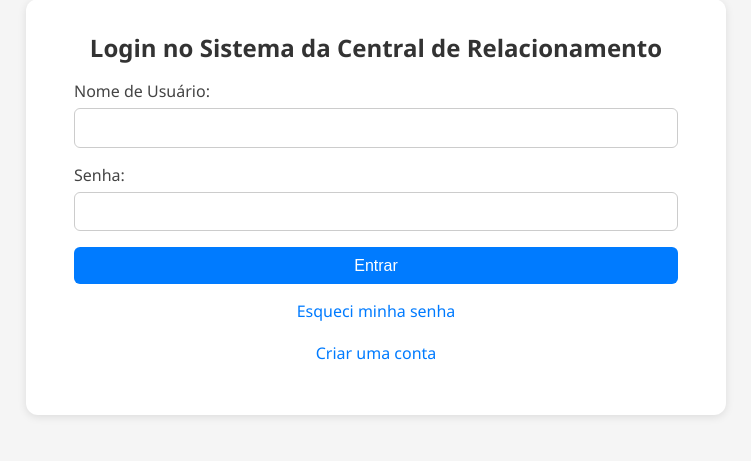
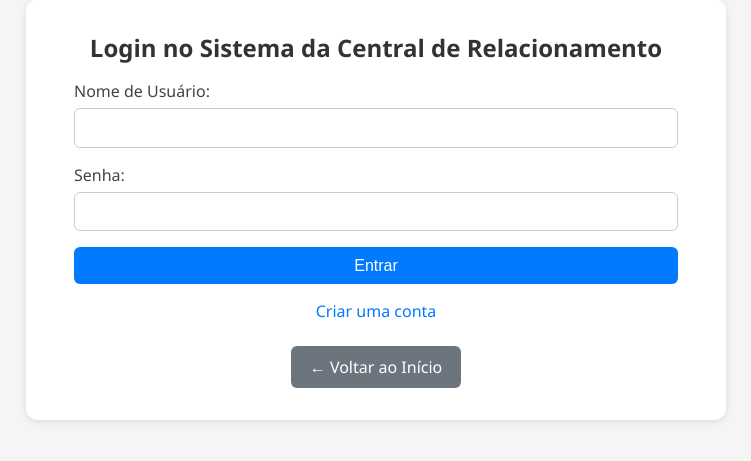
Before and after one commit to PadawanXXVI/cpcr_app, a Flask app: page /login in a window 1280 px wide. Shown: the part 33-494 px from the top of the page, without its empty margins (264-1015 px from the left). Run offline with Flask 3, Linux system fonts and the light colour scheme.

Commit message:
Refina login.html com botão de retorno, exclusão de link obsoleto e ajuste de layout

```diff
--- a/templates/login.html
+++ b/templates/login.html
@@ -4,6 +4,7 @@
   <meta charset="UTF-8" />
   <meta name="viewport" content="width=device-width, initial-scale=1.0"/>
   <title>Login - Sistema da Central de Relacionamento</title>
+  <meta name="description" content="Área de login do sistema interno da Central de Relacionamento da NOVACAP.">
   <link rel="stylesheet" href="{{ url_for('static', filename='css/styles.css') }}">
 </head>
 <body>
@@ -21,11 +22,12 @@
     </form>
 
     <p class="link-secundario">
-      <a href="{{ url_for('recuperar_acesso') }}">Esqueci minha senha</a>
-    </p>
-    <p class="link-secundario">
       <a href="{{ url_for('cadastrar_usuario') }}">Criar uma conta</a>
     </p>
+
+    <div style="margin-top: 1.5rem; text-align: center;">
+      <a href="{{ url_for('index') }}" class="btn-secondary">← Voltar ao Início</a>
+    </div>
   </main>
 </body>
 </html>
```
